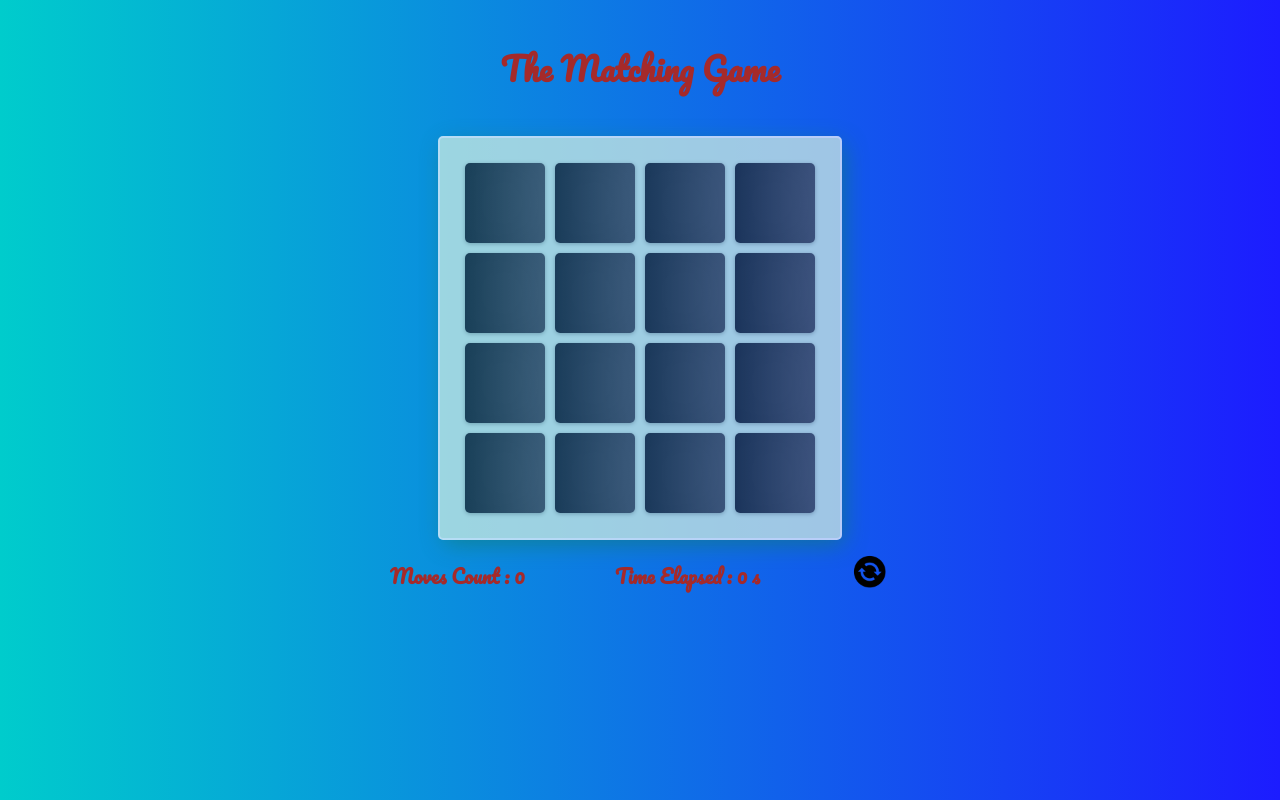
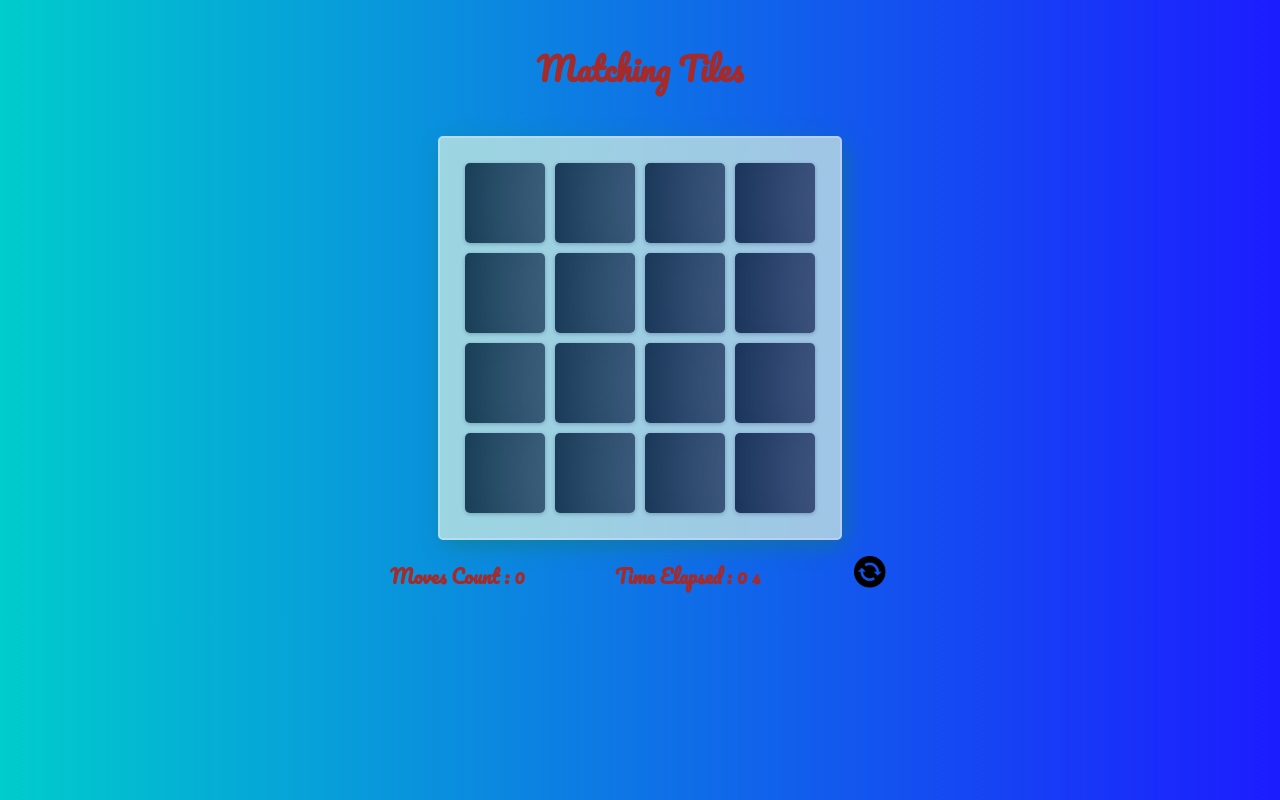
Before and after one commit to surasnayak/matching-tiles, a plain HTML site: page index.html in a window 1280 px wide. Drawn offline with Linux system fonts and the light colour scheme.

Commit message:
changed HTML title to Matching Miles

```diff
--- a/index.html
+++ b/index.html
@@ -2,12 +2,12 @@
 <html>
 <head>
 	<meta charset="utf-8">
-	<title>Memory Game</title>
+	<title>Matching Tiles</title>
 	<link href="https://fonts.googleapis.com/css?family=Oswald:400,600|Pacifico" rel="stylesheet">
 	<link rel="stylesheet" type="text/css" href="style.css">
 </head>
 <body>
-	<h1 id="heading">The Matching Game</h1>
+	<h1 id="heading">Matching Tiles</h1>
 	<h3 id="result"></h3>
 	<div class="super-container">
 		<div id="game-pad" class="container background--lightgreen">
```
